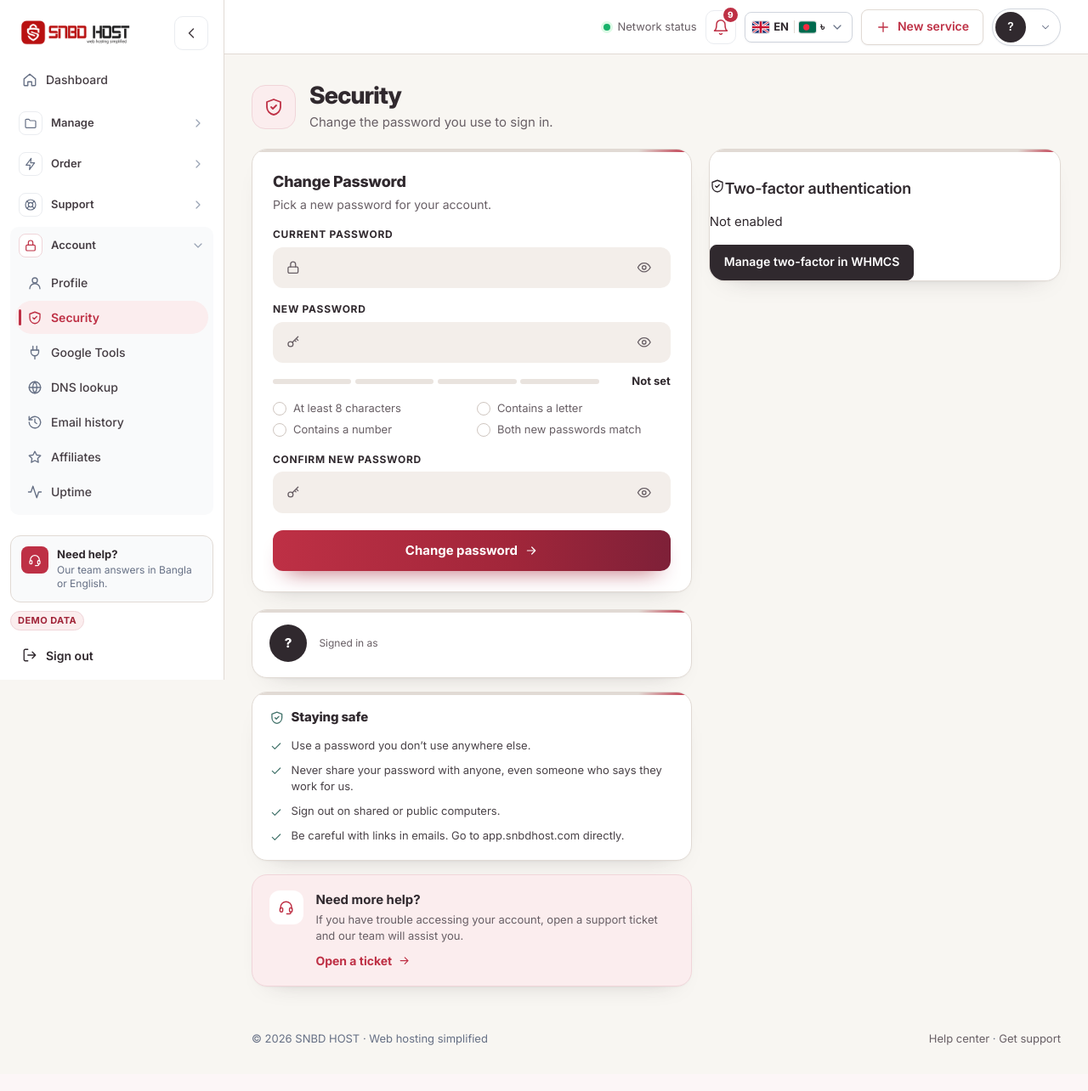
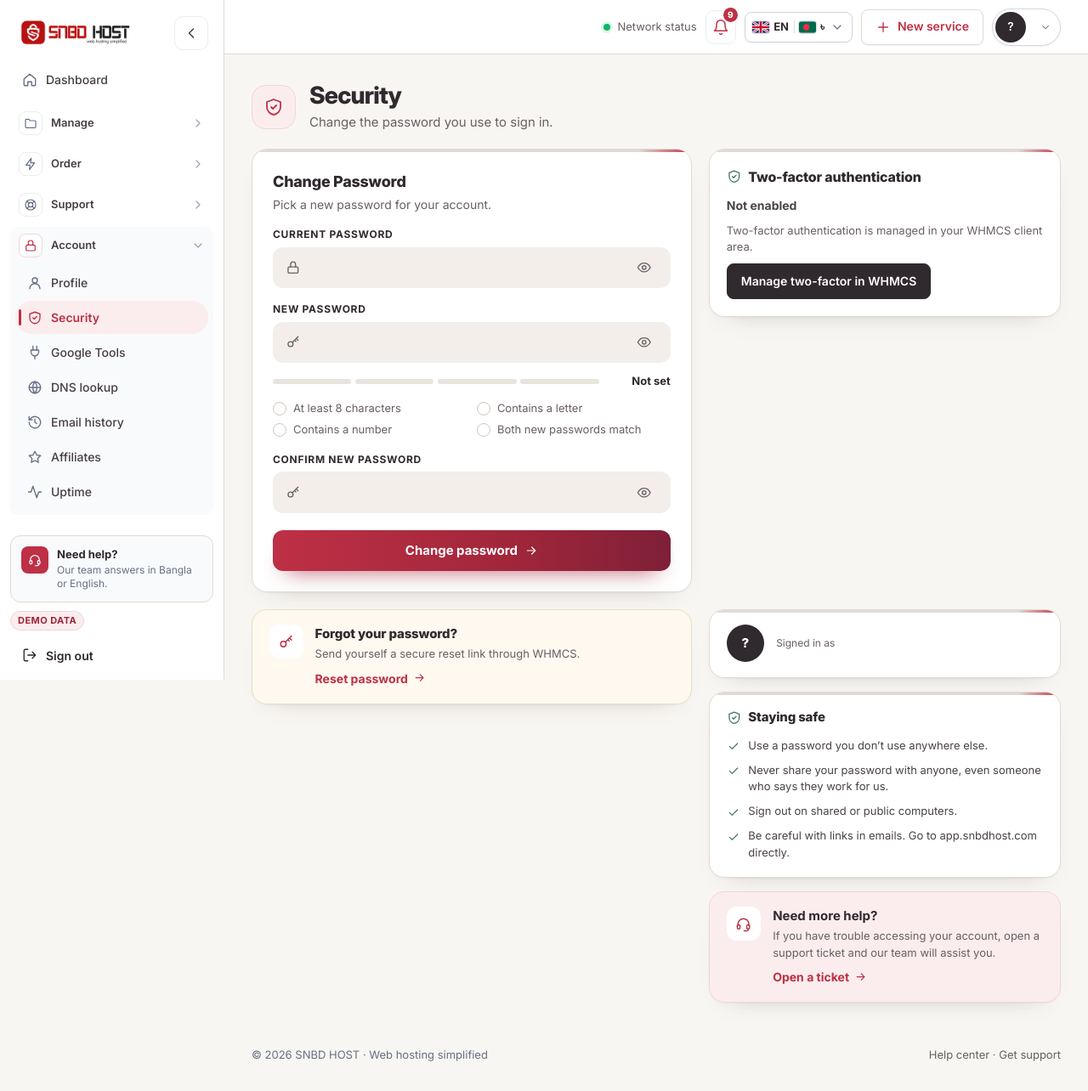
Before and after one commit to yeaminlabs/whmcs-portal, a Node server app: page /security in a window 1280 px wide. Shown: the whole page at 85% size. Before the commit the page ends 1230 px from the top, so only its background shows below. Run offline with Node 20, Linux system fonts and the light colour scheme; the visitor is signed in with stand-in values (Sample User, id 1); some libraries are stand-ins or nearby versions.

Commit message:
feat: add security recovery and WHMCS 2FA options
Co-authored-by: OpenBot <335604065+openbotgit[bot]@users.noreply.github.com>

```diff
--- a/public/css/security.css
+++ b/public/css/security.css
@@ -12,6 +12,21 @@
 .sc-form{display:grid;gap:1rem;padding:1.5rem}
 .sc-card-head h2{margin:0;color:#30292E;font-size:1.125rem;font-weight:800}
 .sc-card-head p{margin:.2rem 0 0;color:#685F65;font-size:.875rem}
+.sc-2fa{display:grid;gap:.65rem;padding:1.25rem}
+.sc-2fa h2{display:flex;align-items:center;gap:.5rem;margin:0;color:#30292E;font-size:1rem;font-weight:800}
+.sc-2fa h2 .ico{width:1.1rem;height:1.1rem;color:#42736B}
+.sc-2fa p{margin:0;color:#4A4348;font-size:.875rem;font-weight:700}
+.sc-card-note{color:#685F65;font-size:.8125rem;line-height:1.45}
+.sc-2fa .btn{justify-self:start}
+.sc-recovery{display:flex;gap:.85rem;padding:1.1rem 1.25rem;background:#FFF9F0;border-color:#EBDDC7}
+.sc-recovery::before{display:none}
+.sc-recovery-ico{display:grid;place-items:center;flex:none;width:2.5rem;height:2.5rem;border-radius:12px;background:#fff;color:#BE3045}
+.sc-recovery-ico .ico{width:1.2rem;height:1.2rem}
+.sc-recovery h2{margin:0;color:#30292E;font-size:.9375rem;font-weight:800}
+.sc-recovery p{margin:.15rem 0 .5rem;color:#685F65;font-size:.8125rem;line-height:1.5}
+.sc-recovery a{display:inline-flex;align-items:center;gap:.4rem;color:#BE3045;font-weight:700;font-size:.875rem}
+.sc-recovery a .ico{width:.95rem;height:.95rem;transition:transform .18s}
+.sc-recovery a:hover .ico{transform:translateX(3px)}
 .sc-meter{display:flex;align-items:center;gap:.75rem;margin:-.25rem 0 0}
 .sc-bars{display:grid;grid-template-columns:repeat(4,1fr);gap:.3rem;flex:1}
 .sc-bars i{height:.4rem;border-radius:999px;background:#E9E3DE;transition:background .25s}
--- a/src/i18n/bn.js
+++ b/src/i18n/bn.js
@@ -360,6 +360,9 @@ module.exports = {
   'sec.twoFactorDisabled': 'চালু নেই',
   'sec.manageTwoFactor': 'WHMCS-এ টু-ফ্যাক্টর পরিচালনা করুন',
   'sec.twoFactorNote': 'টু-ফ্যাক্টর অথেনটিকেশন WHMCS ক্লায়েন্ট এরিয়ায় পরিচালনা করা হয়।',
+  'sec.forgotTitle': 'পাসওয়ার্ড ভুলে গেছেন?',
+  'sec.forgotSub': 'WHMCS-এর মাধ্যমে নিরাপদ রিসেট লিংক পাঠান।',
+  'sec.forgotCta': 'পাসওয়ার্ড রিসেট করুন',
   'sec.twoFactorError': 'WHMCS Security Settings খোলা যায়নি। আবার চেষ্টা করুন।',
   'sec.changePassword': 'পাসওয়ার্ড পরিবর্তন',
   'sec.current': 'বর্তমান পাসওয়ার্ড',
--- a/src/i18n/en.js
+++ b/src/i18n/en.js
@@ -360,6 +360,9 @@ module.exports = {
   'sec.twoFactorDisabled': 'Not enabled',
   'sec.manageTwoFactor': 'Manage two-factor in WHMCS',
   'sec.twoFactorNote': 'Two-factor authentication is managed in your WHMCS client area.',
+  'sec.forgotTitle': 'Forgot your password?',
+  'sec.forgotSub': 'Send yourself a secure reset link through WHMCS.',
+  'sec.forgotCta': 'Reset password',
   'sec.twoFactorError': 'Could not open WHMCS Security Settings. Please try again.',
   'sec.changePassword': 'Change Password',
   'sec.current': 'Current password',
--- a/views/security.ejs
+++ b/views/security.ejs
@@ -51,7 +51,17 @@
   <section class="sc-card sc-2fa">
     <h2><%- icon('shield') %><%= t('sec.twoFactor') %></h2>
     <p><%= twoFactor ? t('sec.twoFactorEnabled') : t('sec.twoFactorDisabled') %></p>
+    <small class="sc-card-note"><%= t('sec.twoFactorNote') %></small>
     <a class="btn" href="/security/whmcs"><%= t('sec.manageTwoFactor') %></a>
+  </section>
+
+  <section class="sc-card sc-recovery">
+    <span class="sc-recovery-ico" aria-hidden="true"><%- icon('key') %></span>
+    <div>
+      <h2><%= t('sec.forgotTitle') %></h2>
+      <p><%= t('sec.forgotSub') %></p>
+      <a href="/forgot-password"><%= t('sec.forgotCta') %> <%- icon('arrow') %></a>
+    </div>
   </section>
 
   <aside class="sc-side">
```
Also changed, not shown: tests/unit/views.test.js (+4 -0 lines).
